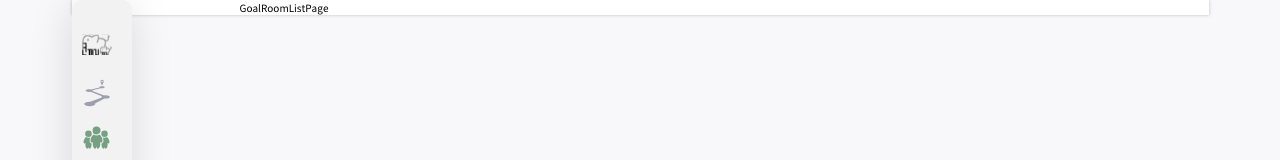
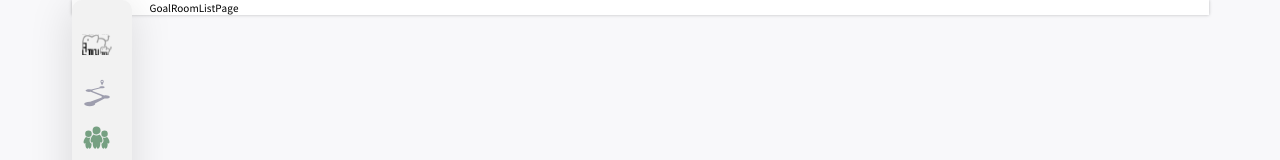
Before and after one commit to woowacourse-teams/2023-co-kirikiri, a React app in the folder client/: page /goalroom-list in a window 1280 px wide. Shown: the top 160 px of the page. Built offline with nearby package versions, Linux system fonts and the light colour scheme.

Commit message:
design: 줄어든 navBar의 width에 따라 ChildrenLayout의 marign-left 축소

```diff
--- a/client/src/components/_common/pageLayout/PageLayout.styles.ts
+++ b/client/src/components/_common/pageLayout/PageLayout.styles.ts
@@ -20,7 +20,7 @@ export const NavBar = styled.nav`
 `;
 
 export const ChildrenLayout = styled.div`
-  margin-left: 15rem;
+  margin-left: 6rem;
   padding: 0 1.8rem;
 
   ${media.mobile`
```
